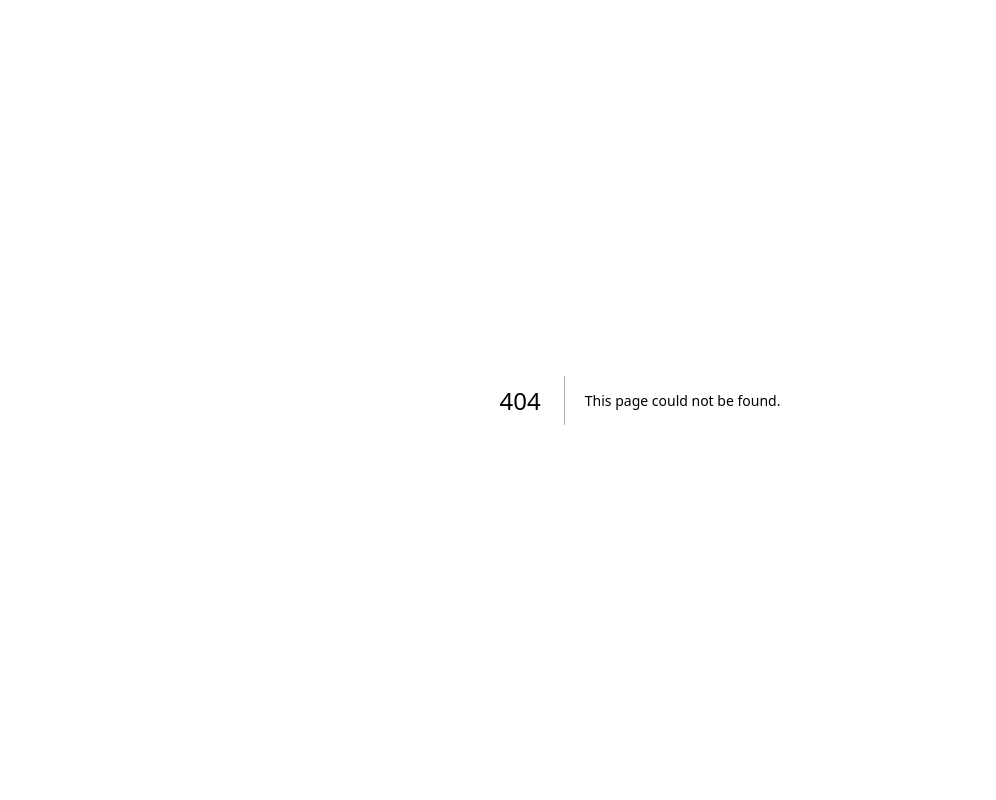
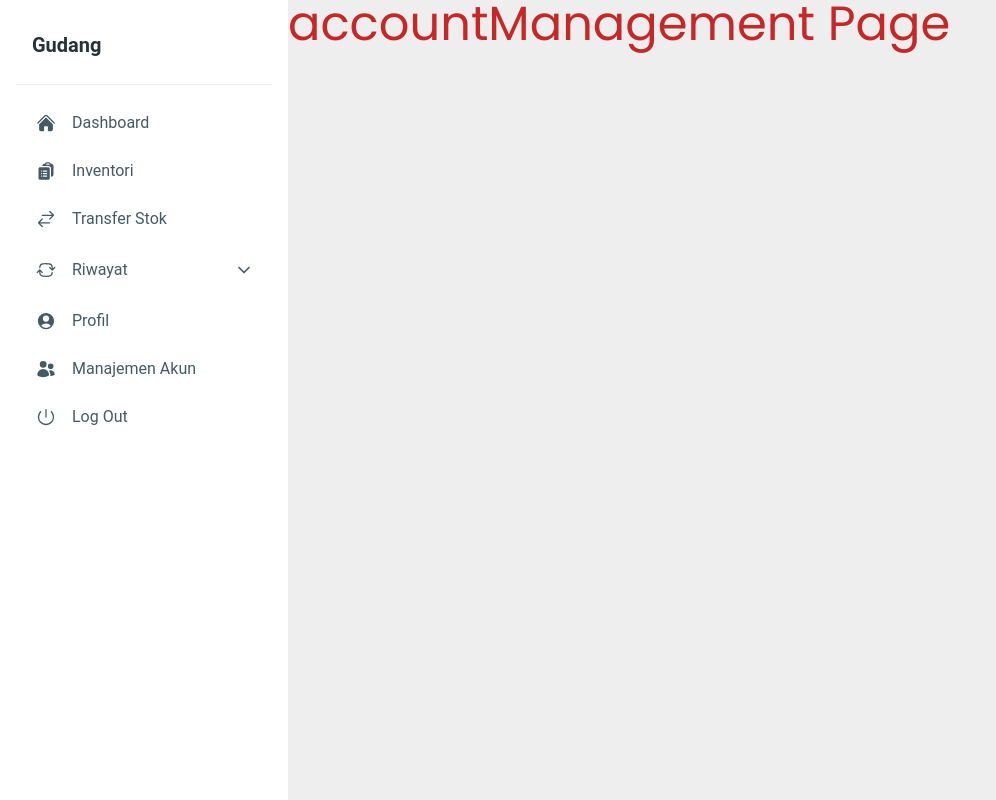
Before and after one commit to Flwstrm40/gudang-front-end, a Next.js app: page /accountManagement in a window 1280 px wide. Before the commit this address had no page. Shown: the whole page, without its empty margins (0-996 px from the left). Built offline with nearby package versions, Linux system fonts and the light colour scheme.

Commit message:
feat: login function (no middleware)

```diff
--- a/package.json
+++ b/package.json
@@ -11,7 +11,11 @@
   "dependencies": {
     "@heroicons/react": "^2.1.1",
     "@material-tailwind/react": "^2.1.8",
+    "axios": "^1.6.5",
+    "cookies": "^0.9.1",
+    "dotenv": "^16.3.1",
     "next": "14.0.4",
+    "nookies": "^2.5.2",
     "react": "^18",
     "react-dom": "^18",
     "react-router-dom": "^6.21.1",
--- /dev/null
+++ b/src/app/(main)/accountManagement/page.jsx
@@ -0,0 +1,9 @@
+const accountManagement = () => {
+    return (
+      <div className="text-red-800 text-5xl flex-col justify-center">
+        accountManagement Page
+      </div>
+    );
+  }
+
+  export default accountManagement;
--- a/src/app/(main)/dashboard/page.jsx
+++ b/src/app/(main)/dashboard/page.jsx
@@ -1,5 +1,17 @@
+'use client';
+
+import { useEffect } from 'react';
+import { parseCookies } from 'nookies';
 
 const Dashboard = () => {
+  useEffect(() => {
+    // Mengakses cookies
+    const cookies = parseCookies();
+
+    // Menampilkan cookies di console log
+    console.log('Cookies:', cookies);
+  }, []);
+
   return (
     <div className="text-red-800 text-5xl flex-col justify-center">
       Dashboard Page
--- a/src/components/loginForm/LoginForm.jsx
+++ b/src/components/loginForm/LoginForm.jsx
@@ -1,5 +1,13 @@
 'use client';
 
+
+const dotenv = require('dotenv');
+dotenv.config({ path: './.env' });
+
+
+import { useState } from 'react';
+import axios from 'axios';
+import { setCookie } from 'nookies';
 import {
     Card,
     CardHeader,
@@ -10,26 +18,63 @@ import {
     Checkbox,
     Button,
   } from "@material-tailwind/react";
-  import { useRouter } from 'next/navigation'
+import { useRouter } from 'next/navigation'
 import { TooltipIcon } from "../tooltip/Tooltip";
 
   export default function LoginForm() {
         // Menggunakan useNavigate untuk mendapatkan objek navigate dari router
         const router = useRouter()
+        const [username, setUsername] = useState('');
+        const [password, setPassword] = useState('');
 
-    const handleLogin = () => {
-      // Logika autentikasi dan setelah berhasil, navigasi ke "/dashboard"
-      // Misalnya, Anda dapat memeriksa kredensial pengguna di sini
+        const handleLogin = async (e) => {
+          e.preventDefault();
+          console.log('Login button clicked');
+          console.log('Username:', username);
+          console.log('Password:', password);
+          console.log(process.env.PORT)
+          try {
+            const response = await axios.post( 'http://localhost:5050/auth/login' , {
+              username,
+              password,
+            });
 
-      // Contoh autentikasi sederhana
-      const isAuthenticated = true;
+            if (response.status === 200) {
+              // Autentikasi berhasil, lakukan navigasi ke halaman dashboard atau halaman lainnya
+              handleSuccessfulLogin(response.data);
+              router.push('/dashboard');
+            } else {
+              // Autentikasi gagal, tangani kesalahan atau tampilkan pesan kesalahan
+              console.error('Authentication failed');
+              console.error('Error:', response.data.message);
+            }
+          } catch (error) {
+            console.error('Error during authentication:', error.message);
+          }
+        };
 
-      if (isAuthenticated) {
-        // Navigasi ke "/dashboard" setelah login berhasil
-        router.push('/dashboard')
-        //
-      }
-    };
+        const handleSuccessfulLogin = (data) => {
+          console.log('Authentication successful');
+          console.log('Token:', data.token);
+          console.log('Username:', data.username);
+          console.log('Role:', data.role);
+
+          // Set cookie di sisi server dan klien dengan path ke '/dashboard'
+          setCookie(null, 'token', data.token, {
+            maxAge: 3600, // Expire in 1 hour
+            path: '/dashboard', // Set path ke '/dashboard'
+          });
+
+          setCookie(null, 'username', data.username, {
+            maxAge: 3600,
+            path: '/dashboard',
+          });
+
+          setCookie(null, 'role', data.role, {
+            maxAge: 3600,
+            path: '/dashboard',
+          });
+        };
 
     return (
       <Card className="w-96">
@@ -43,35 +88,23 @@ import { TooltipIcon } from "../tooltip/Tooltip";
           </Typography>
         </CardHeader>
         <CardBody className="flex flex-col gap-4">
-          <Input label="Username" size="lg" />
-          <Input type="password" label="Password" size="lg" />
+          <Input label="Username" size="lg" onChange={(e) => setUsername(e.target.value)} value={username}/>
+          <Input type="password" label="Password" size="lg" onChange={(e) => setPassword(e.target.value)} value={password}/>
           <div className="flex justify-center text-sm">
             <div className="mr-2">
               Lupa Username/Password?
             </div>
             <TooltipIcon message="Jika Username/Password lupa, silakan lapor ke Manajer" />
           </div>
-          {/* <div className="-ml-2.5">
-            <Checkbox label="Remember Me" />
-          </div> */}
         </CardBody>
         <CardFooter className="pt-0 mt-16">
           <Button variant="gradient" color="blue" fullWidth onClick={handleLogin}>
             Login
           </Button>
-          {/* <Typography variant="small" className="mt-6 flex justify-center">
-            Don&apos;t have an account?
-            <Typography
-              as="a"
-              href="#signup"
-              variant="small"
-              color="green"
-              className="ml-1 font-bold"
-            >
-              Sign up
-            </Typography>
-          </Typography> */}
         </CardFooter>
       </Card>
     );
   }
+  {/* <div className="-ml-2.5">
+    <Checkbox label="Remember Me" />
+  </div> */}
--- a/src/components/sidebar/Sidebar.jsx
+++ b/src/components/sidebar/Sidebar.jsx
@@ -26,16 +26,31 @@ import {
   ArrowPathRoundedSquareIcon,
   ArrowDownRightIcon,
   ArrowUpLeftIcon,
+  UsersIcon,
 } from "@heroicons/react/24/solid";
 import { ChevronRightIcon, ChevronDownIcon } from "@heroicons/react/24/outline";
 import Link from "next/link";
+import { destroyCookie } from 'nookies';
+import { useRouter } from 'next/navigation';
 
 export function Sidebar({user}) {
   const [open, setOpen] = React.useState(0);
+  const router = useRouter();
 
   const handleOpen = (value) => {
     setOpen(open === value ? 0 : value);
   };
+
+  const handleLogout = () => {
+    // Destroy the 'token' cookie
+    destroyCookie(null, 'token');
+    destroyCookie(null, 'username');
+    destroyCookie(null, 'role');
+
+    // Redirect to the login page or any other desired page
+    router.push('/');
+  };
+
 
   return (
     <div className="h-[calc(100vh)] w-full max-w-[18rem] p-4 shadow-xl shadow--900/5 ">
@@ -144,7 +159,7 @@ export function Sidebar({user}) {
               <ListItemPrefix>
                 <ArrowPathRoundedSquareIcon className="h-5 w-5 " />
               </ListItemPrefix>
-              <Typography color="" className="mr-auto font-normal">
+              <Typography className="mr-auto font-normal">
                 Riwayat
               </Typography>
             </AccordionHeader>
@@ -181,15 +196,23 @@ export function Sidebar({user}) {
           </ListItem>
         </Link>
 
-        {/* Log Out */}
-        <Link href="/">
+        {/* Manajemen Akun */}
+        <Link href="/accountManagement">
           <ListItem>
             <ListItemPrefix>
-              <PowerIcon className="h-5 w-5" />
+              <UsersIcon className="h-5 w-5" />
             </ListItemPrefix>
-            Log Out
+            Manajemen Akun
           </ListItem>
         </Link>
+
+        {/* Log Out */}
+        <ListItem onClick={handleLogout}>
+          <ListItemPrefix>
+            <PowerIcon className="h-5 w-5" />
+          </ListItemPrefix>
+          Log Out
+        </ListItem>
       </List>
     </div>
   );
```
Also changed, not shown: 2 other files (tests, documents, lock files or other folders). Lines whose indentation alone changed are shown as unchanged.
